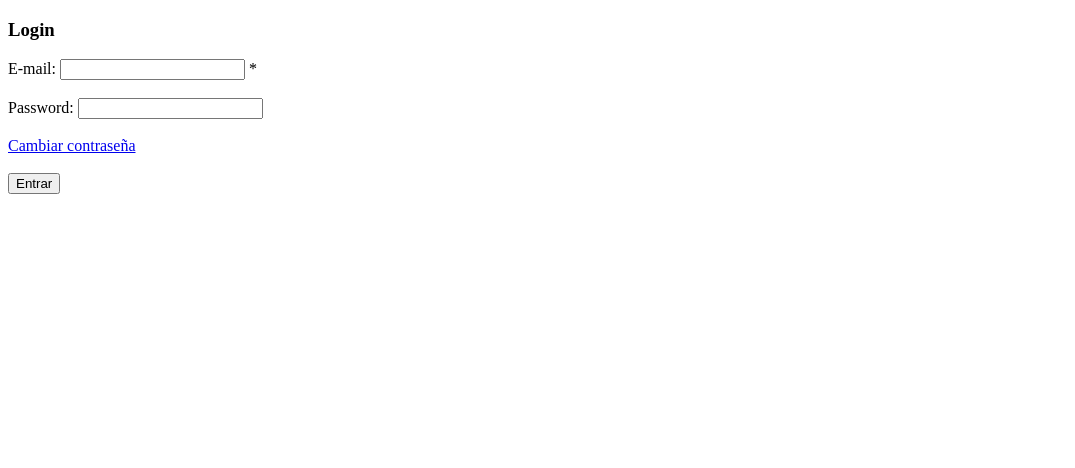
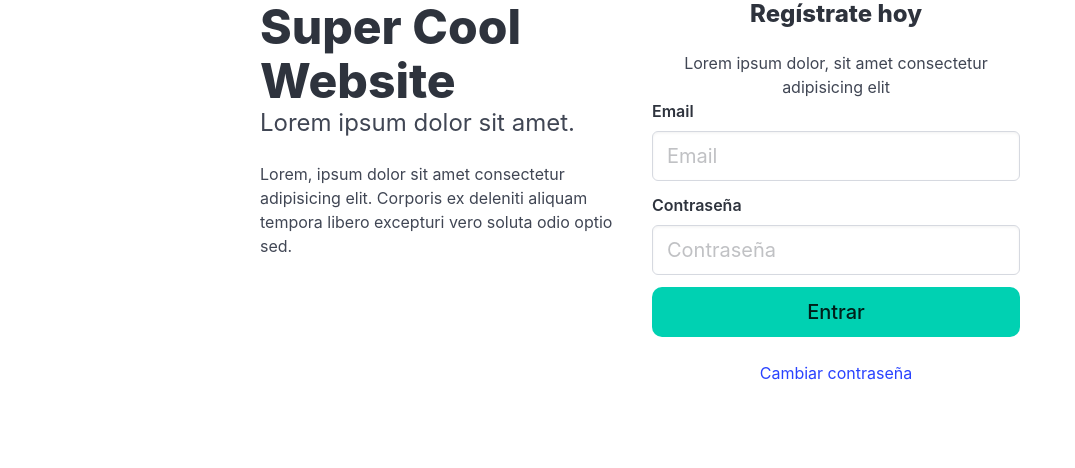
Before and after one commit to jhernandez59/dev_reg, a PHP site: page /login.php in a window 1280 px wide. Shown: the top 468 px of the page, without its empty margins (0-1075 px from the left). Run offline with PHP 8.4, Linux system fonts and the light colour scheme.

Commit message:
start bluma branch

```diff
--- a/public/login.php
+++ b/public/login.php
@@ -29,37 +29,76 @@ if ($_SERVER['REQUEST_METHOD'] == 'POST') {
   <meta charset="UTF-8">
   <meta name="viewport" content="width=device-width, initial-scale=1.0">
   <title>Document</title>
+  <link
+  rel="stylesheet"
+  href="https://cdn.jsdelivr.net/npm/bulma@1.0.2/css/bulma.min.css"
+  />
 </head>
 <body>
+  <section class="container">
+    <div class="columns is-multiline">
+      <div class="column is-8 is-offset-2">
+        <!-- columnas arriba  -->
+        <div class="columns">
+          <div class="column left">
+              <h1 class="title is-1">Super Cool Website</h1>
+              <h2 class="subtitle colored is-4">Lorem ipsum dolor sit amet.</h2>
+              <p>Lorem, ipsum dolor sit amet consectetur adipisicing elit. Corporis ex deleniti aliquam tempora libero excepturi vero soluta odio optio sed.</p>
+          </div>
 
-    <h3>Login</h3>
+          <div class="column right has-text-centered">
+            <h1 class="title is-4">Regístrate hoy</h1>
+            <p class="description">Lorem ipsum dolor, sit amet consectetur adipisicing elit</p>
 
             <form method="post" action="<?= htmlspecialchars($_SERVER['PHP_SELF']) ?>">
 
                 <!-- email -->
-        <div>
-        E-mail: <input type="text" name="email" value="<?=$validator ? $validator->getEmail() : '' ?>">
-        <span class="error">* <?= $errors['email'] ?? '' ?></span>
-        <br><br>
+                <div class="field is-left">
+                  <label class="label has-text-left" for="email">Email</label>
+                  <div class="control">
+                    <input class="input is-medium" type="text" placeholder="Email"
+                  name="email" value="<?=$validator ? $validator->getEmail() : '' ?>">
+                </div>
+                <p class="help is-danger has-text-left"><?= $errors['email'] ?? '' ?></p>
                 </div>
 
                 <!-- password -->
+                <div class="field">
+                  <label class="label has-text-left" for="password">Contraseña</label>
+                  <div class="control">
+                  <input class="input is-medium" type="password" placeholder="Contraseña"
+                  name="password" value="<?=$validator ? $validator->getPassword() : '' ?>">
+                  <p class="help is-danger has-text-left"><?= $errors['password'] ?? '' ?></p>
+                  </div>
+                </div>
+
+                <!-- submit -->
                 <div>
-        Password: <input type="password" name="password" value="<?=$validator ? $validator->getPassword() : '' ?>">
-        <span class="error"><?= $errors['password'] ?? '' ?></span>
-        <br>
+                    <button class="button is-block is-primary is-fullwidth is-medium" type="submit">Entrar</button>
                 </div>
 
                 <br>
                 <a href="change_password.php">Cambiar contraseña</a>
                 <br><br>
 
-        <!-- submit -->
-        <div>
-            <button type="submit">Entrar</button>
-        </div>
                 <br>
             </form>
+
+          </div>
+        </div>
+      </div>
+      <!-- Fin columnas arriba -->
+
+      <div class="column is-8 is-offset-2">
+        <!-- columnas abajo -->
+        <div class="columns">
+
+        </div>
+      </div>
+    </div>
+  </section>
+
+
 
 <?php
 if (($_SERVER['REQUEST_METHOD'] == 'POST') && empty($errors)) {
@@ -88,11 +127,11 @@ if (($_SERVER['REQUEST_METHOD'] == 'POST') && empty($errors)) {
 
 } else {
     // echo '<h3>Form Errors</h3>';
-    echo '<ul>';
-    foreach ($errors as $error) {
-        echo "<li>$error</li>";
-    }
-    echo '</ul>';
+    // echo '<ul>';
+    // foreach ($errors as $error) {
+    //    echo "<li>$error</li>";
+    // }
+    // echo '</ul>';
 }
 ?>
 
```
Lines whose indentation alone changed are shown as unchanged.
